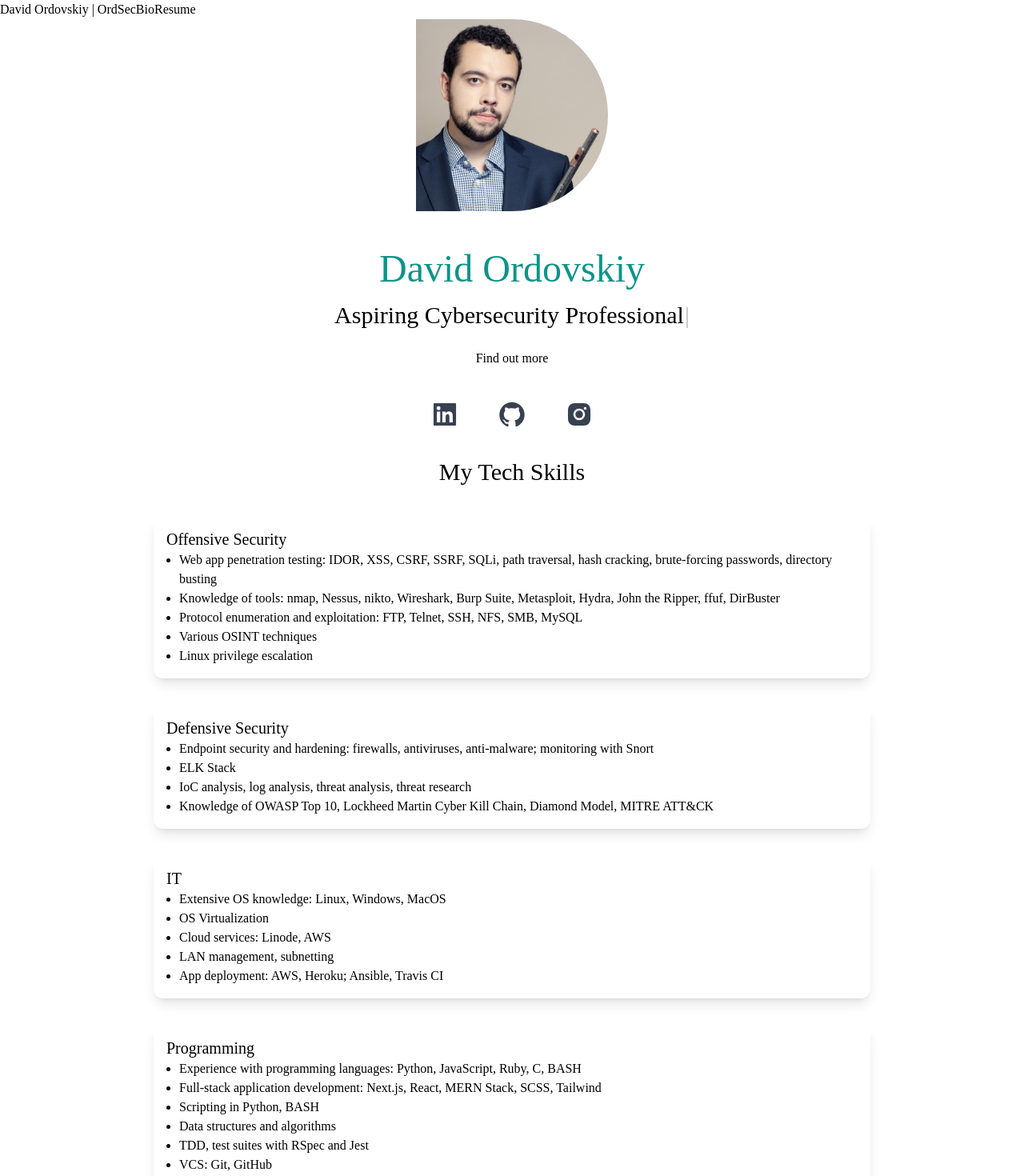
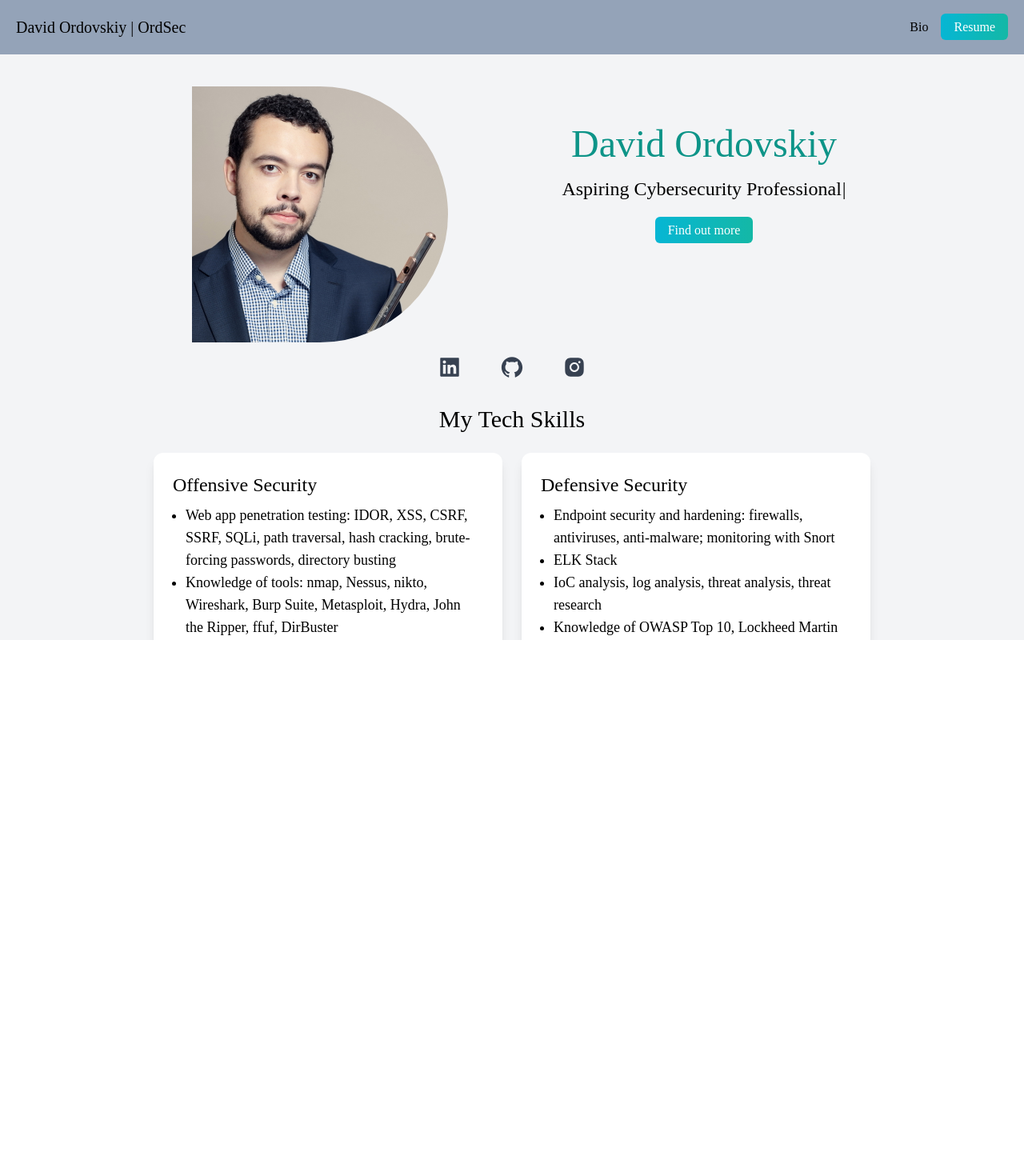
Before and after one commit to ordsec/ordsec-tech-next, a Next.js app: page / in a window 1280 px wide. Shown: the top 1470 px of the page at 80% size. After the commit the page ends 800 px from the top, so only its background shows below. Built offline with nearby package versions, Linux system fonts and the light colour scheme; a web font is replaced by a local one.

Commit message:
add more styling

```diff
--- a/components/Navbar.js
+++ b/components/Navbar.js
@@ -5,8 +5,8 @@ import LinkButton from './LinkButton';
 
 const Navbar = () => {
   return (
-    <nav className="bg-slate-500 px-5 py-5 mb-12 flex justify-between w-full">
-      <h1 className="text-md"><Link href="/">David Ordovskiy | OrdSec</Link></h1>
+    <nav className="bg-slate-400 px-5 py-5 flex justify-between w-full">
+      <h1 className="text-md md:text-xl"><Link href="/">David Ordovskiy | OrdSec</Link></h1>
       <ul className="flex items-center">
         <li><Link href="/bio">Bio</Link></li>
           <li className="ml-4">
--- a/pages/index.js
+++ b/pages/index.js
@@ -21,17 +21,17 @@ export default function Home() {
         <link rel="icon" href="/favicon.ico" />
       </Head>
       <Navbar />
-      <main className="bg-white min-h-screen md:px-20 lg:px-40">
+      <main className="bg-gray-100 min-h-screen pt-10 pb-4 md:px-20 lg:px-40">
 
         <section>
           {/* headshot, header, social */}
-
-          <div className="flex justify-center">
-            <img className="rounded-r-full w-60" src="/img/headshot.jpg" alt="" />
+          <div className="flex flex-col lg:flex-row lg:flex-wrap lg:justify-between">
+            <div className="flex justify-center lg:basis-1/3 lg:flex-1">
+              <img className="rounded-r-full w-60 md:w-80" src="/img/headshot.jpg" alt="" />
             </div>
-          <div className="text-center p-10">
+            <div className="text-center p-10 lg:basis-1/3 lg:flex-1">
               <h2 className="text-4xl py-2 text-teal-600 font-medium md:text-5xl">David Ordovskiy</h2>
-            <h3 className="text-xl py-2 mb-4 md:text-3xl">
+              <h3 className="text-xl py-2 mb-4 md:text-2xl">
                 <Typewriter
                   options={{
                     strings: [
@@ -52,8 +52,10 @@ export default function Home() {
               </h3>
               <LinkButton dest="/bio" value="Find out more" newTab={false} />
             </div>
+          </div>
+
           {/* TODO: break out social to a component, add links */}
-          <div className="text-4xl flex justify-center gap-12 text-gray-700">
+          <div className="text-3xl flex justify-center gap-12 text-gray-700 my-4">
             <AiFillLinkedin />
             <AiOutlineGithub />
             <AiFillInstagram />
@@ -61,10 +63,11 @@ export default function Home() {
         </section>
 
         <section className="m-8">
-          <h2 className="text-2xl py-1 text-center md:text-3xl">My Tech Skills</h2>
-          <div className="shadow-lg p-4 rounded-xl my-8">
-            <h3 className="text-xl">Offensive Security</h3>
-            <ul className="list-disc mx-4">
+          <h2 className="text-2xl mb-4 text-center md:text-3xl md:mb-6">My Tech Skills</h2>
+          <div className="flex flex-col gap-6 lg:flex-row lg:flex-wrap">
+            <div className="bg-white shadow-lg p-4 rounded-xl basis-1/3 flex-1">
+              <h3 className="p-2 text-xl lg:text-2xl">Offensive Security</h3>
+              <ul className="list-disc px-2 pb-2 mx-4 lg:text-lg">
                 <li>Web app penetration testing: IDOR, XSS, CSRF, SSRF, SQLi, path traversal, hash cracking, brute-forcing passwords, directory busting</li>
                 <li>Knowledge of tools: nmap, Nessus, nikto, Wireshark, Burp Suite, Metasploit, Hydra, John the Ripper, ffuf, DirBuster</li>
                 <li>Protocol enumeration and exploitation: FTP, Telnet, SSH, NFS, SMB, MySQL</li>
@@ -72,18 +75,18 @@ export default function Home() {
                 <li>Linux privilege escalation</li>
               </ul>
             </div>
-          <div className="shadow-lg p-4 rounded-xl my-8">
-            <h3 className="text-xl">Defensive Security</h3>
-            <ul className="list-disc mx-4">
+            <div className="bg-white shadow-lg p-4 rounded-xl basis-1/3 flex-1">
+              <h3 className="p-2 text-xl lg:text-2xl">Defensive Security</h3>
+              <ul className="list-disc px-2 pb-2 mx-4 lg:text-lg">
                 <li>Endpoint security and hardening: firewalls, antiviruses, anti-malware; monitoring with Snort</li>
                 <li>ELK Stack</li>
                 <li>IoC analysis, log analysis, threat analysis, threat research</li>
                 <li>Knowledge of OWASP Top 10, Lockheed Martin Cyber Kill Chain, Diamond Model, MITRE ATT&CK</li>
               </ul>
             </div>
-          <div className="shadow-lg p-4 rounded-xl my-8">
-            <h3 className="text-xl">IT</h3>
-            <ul className="list-disc mx-4">
+            <div className="bg-white shadow-lg p-4 rounded-xl basis-1/3 flex-1">
+              <h3 className="p-2 text-xl lg:text-2xl">IT</h3>
+              <ul className="list-disc px-2 pb-2 mx-4 lg:text-lg">
                 <li>Extensive OS knowledge: Linux, Windows, MacOS</li>
                 <li>OS Virtualization</li>
                 <li>Cloud services: Linode, AWS</li>
@@ -91,9 +94,9 @@ export default function Home() {
                 <li>App deployment: AWS, Heroku; Ansible, Travis CI</li>
               </ul>
             </div>
-          <div className="shadow-lg p-4 rounded-xl my-8">
-            <h3 className="text-xl">Programming</h3>
-            <ul className="list-disc mx-4">
+            <div className="bg-white shadow-lg p-4 rounded-xl basis-1/3 flex-1">
+              <h3 className="p-2 text-xl lg:text-2xl">Programming</h3>
+              <ul className="list-disc px-2 pb-2 mx-4 lg:text-lg">
                 <li>Experience with programming languages: Python, JavaScript, Ruby, C, BASH</li>
                 <li>Full-stack application development: Next.js, React, MERN Stack, SCSS, Tailwind</li>
                 <li>Scripting in Python, BASH</li>
@@ -102,6 +105,7 @@ export default function Home() {
                 <li>VCS: Git, GitHub</li>
               </ul>
             </div>
+          </div>
         </section>
       </main>
     </div>
--- a/styles/globals.css
+++ b/styles/globals.css
@@ -86,7 +86,7 @@
   }
 } */
 
-/* * {
+* {
   box-sizing: border-box;
 }
 
@@ -96,12 +96,13 @@ body {
   margin: 0;
   max-width: 100vw;
   overflow-x: hidden;
+  height: 100vh;
 }
 
 a {
   color: inherit;
   text-decoration: none;
-} */
+}
 
 /* @media (prefers-color-scheme: dark) {
   html {
--- a/tailwind.config.js
+++ b/tailwind.config.js
@@ -2,6 +2,7 @@
 module.exports = {
   content: [
     './pages/**/*.{html,js,jsx}',
+    './components/**/*.{html,js,jsx}'
   ],
   theme: {
     extend: {
```
Lines whose indentation alone changed are shown as unchanged.
